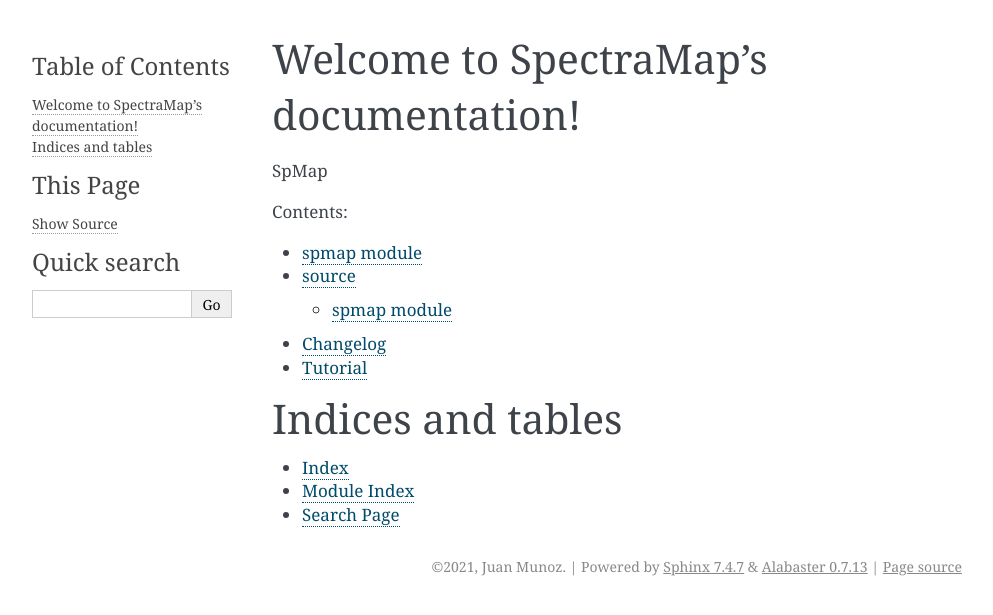
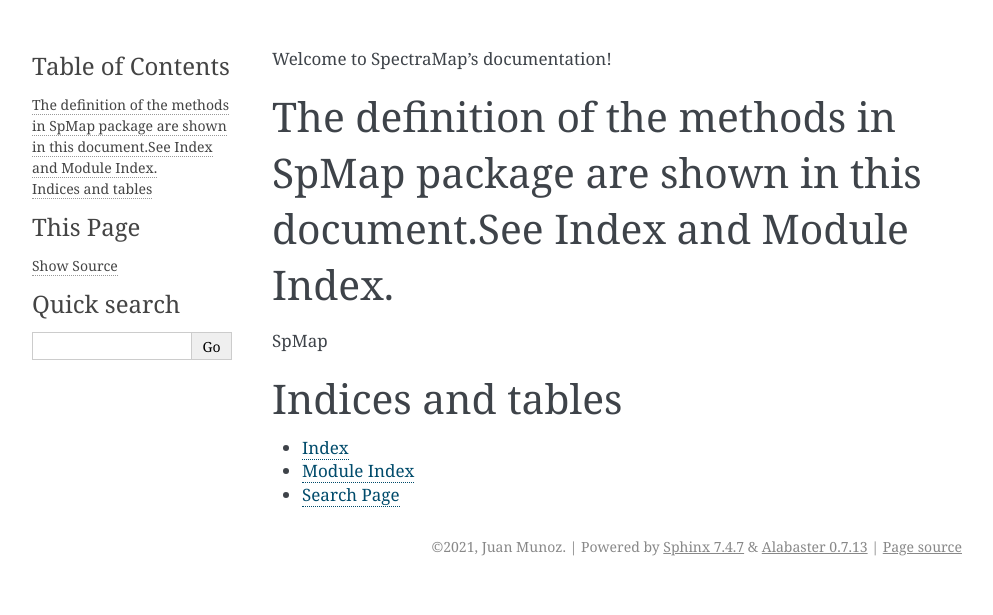
Before and after one commit to MicroscopeMaestro/spectramap, a Sphinx documentation site: the page built from docs/index.rst, in a window 1280 px wide. Shown: the top 615 px of the page, without its empty margins (148-1141 px from the left). Built offline with Sphinx 7.4.7, drawn with Linux system fonts in a browser that asks for light colours.

Commit message:
Add files via upload

```diff
--- a/docs/index.rst
+++ b/docs/index.rst
@@ -4,6 +4,8 @@
    contain the root `toctree` directive.
 
 Welcome to SpectraMap's documentation!
+
+The definition of the methods in SpMap package are shown in this document.See Index and Module Index.
 ======================================
 
 SpMap
@@ -12,11 +14,6 @@ SpMap
    :maxdepth: 2
    :caption: Contents:
 
-   rst/spmap
-   rst/modules
-   rst/changelog
-   rst/tutorial
-
 
 Indices and tables
 ==================
--- a/docs/source/spmap.py
+++ b/docs/source/spmap.py
@@ -5,6 +5,7 @@
 """
 from sklearn.cluster import DBSCAN
 import hdbscan
+from sys import exit
 import spc_spectra as spc
 from os import listdir
 from os.path import isfile, join
@@ -48,12 +49,20 @@ import scipy.linalg as splin
 from scipy.stats import pearsonr
 import scipy.optimize as opt
 import scipy as sp
-
 #############################################
 # Internal functions
 #############################################
 
 def plot_conditions():
+    """
+    Standard condition for plotting the plots
+
+    Returns
+    -------
+    fig_size : float
+        the size of the frame of the plot.
+
+    """
     fig_width_pt = 300  # 246 Get this from LaTeX using \showthe\columnwidth
     inches_per_pt = 1.0/72.27               # Convert pt to inches
     golden_mean = (sqrt(5)-1.0)/2.0         # Aesthetic ratio
@@ -69,11 +78,25 @@ def plot_conditions():
     plt.rcParams['ytick.labelsize'] = 8
     plt.rcParams['axes.labelsize'] = 10
     plt.rcParams['figure.figsize'] = fig_size
-    #plt.rcParams.update({'figure.autolayout': True})
-
     return fig_size
 
 def find_pixel(data, lower):
+    """
+    It finds the pixel location (index) with the wavenumber input
+
+    Parameters
+    ----------
+    data : float array
+        data of the pixels.
+    lower : float
+        target wavenumber.
+
+    Returns
+    -------
+    index_lower : float
+        index.
+
+    """
     setted_list = pd.to_numeric(data.columns).to_list()
     value_chosen = lower
     minimum = float("inf")
@@ -93,14 +116,16 @@ def NNLS(M, U):
     squares with the abundance nonnegative constraint (ANC).
     Utilizes the method of Bro.
 
-    Parameters:
-        M: `numpy array`
-            2D data matrix (N x p).
-
-        U: `numpy array`
-            2D matrix of endmembers (q x p).
-
-    Returns: `numpy array`
+    Parameters
+    ----------
+    M : numpy array
+        2D data matrix (N x p).
+    U: numpy array
+        2D matrix of endmembers (q x p).
+
+    Returns
+    -------
+    X : array
         An abundance maps (N x q).
 
     References:
@@ -108,11 +133,9 @@ def NNLS(M, U):
     """
     N, p1 = M.shape
     q, p2 = U.shape
-
     X = np.zeros((N, q), dtype=np.float32)
     MtM = np.dot(U, U.T)
     for n1 in range(N):
-        # opt.nnls() return a tuple, the first element is the result
         X[n1] = opt.nnls(MtM, np.dot(U, M[n1]))[0]
     return X
 
@@ -138,7 +161,6 @@ def OLS(M, U):
     """
     N, p1 = M.shape
     q, p2 = U.shape
-
     X = np.zeros((N, q), dtype=np.float32)
     MtM = np.dot(U, U.T)
     for n1 in range(N):
@@ -153,132 +175,108 @@ def pearson_affinity(M):
    return 1 - np.array([[pearsonr(a,b)[0] for a in M] for b in M])
 
 def estimate_snr(Y,r_m,x):
-
   [L, N] = Y.shape           # L number of bands (channels), N number of pixels
   [p, N] = x.shape           # p number of endmembers (reduced dimension)
-
   P_y     = sp.sum(Y**2)/float(N)
   P_x     = sp.sum(x**2)/float(N) + sp.sum(r_m**2)
   snr_est = 10*sp.log10( (P_x - p/L*P_y)/(P_y - P_x) )
-
   return snr_est
 
 def vca(Y,R,verbose = True,snr_input = 0):
-# Vertex Component Analysis
-#
-# Ae, indice, Yp = vca(Y,R,verbose = True,snr_input = 0)
-#
-# ------- Input variables -------------
-#  Y - matrix with dimensions L(channels) x N(pixels)
-#      each pixel is a linear mixture of R endmembers
-#      signatures Y = M x s, where s = gamma x alfa
-#      gamma is a illumination perturbation factor and
-#      alfa are the abundance fractions of each endmember.
-#  R - positive integer number of endmembers in the scene
-#
-# ------- Output variables -----------
-# Ae     - estimated mixing matrix (endmembers signatures)
-# indice - pixels that were chosen to be the most pure
-# Yp     - Data matrix Y projected.
-#
-# ------- Optional parameters---------
-# snr_input - (float) signal to noise ratio (dB)
-# v         - [True | False]
-# ------------------------------------
-
-  #############################################
-  # Initializations
-  #############################################
-  if len(Y.shape)!=2:
-    sys.exit('Input data must be of size L (number of bands i.e. channels) by N (number of pixels)')
-
-  [L, N]=Y.shape   # L number of bands (channels), N number of pixels
-
-  R = int(R)
-  if (R<0 or R>L):
-    sys.exit('ENDMEMBER parameter must be integer between 1 and L')
-
-  #############################################
-  # SNR Estimates
-  #############################################
-
-  if snr_input==0:
-    y_m = sp.mean(Y,axis=1,keepdims=True)
-    Y_o = Y - y_m           # data with zero-mean
-    Ud  = splin.svd(sp.dot(Y_o,Y_o.T)/float(N))[0][:,:R]  # computes the R-projection matrix
-    x_p = sp.dot(Ud.T, Y_o)                 # project the zero-mean data onto p-subspace
-
-    SNR = estimate_snr(Y,y_m,x_p);
-
-    if verbose:
-      print("SNR estimated = {}[dB]".format(SNR))
-  else:
-    SNR = snr_input
-    if verbose:
-      print("input SNR = {}[dB]\n".format(SNR))
-
-  SNR_th = 15 + 10*sp.log10(R)
-
-  #############################################
-  # Choosing Projective Projection or
-  #          projection to p-1 subspace
-  #############################################
-
-  if SNR < SNR_th:
-    if verbose:
-      print("... Select proj. to R-1")
-
-      d = R-1
-      if snr_input==0: # it means that the projection is already computed
-        Ud = Ud[:,:d]
-      else:
-        y_m = sp.mean(Y,axis=1,keepdims=True)
-        Y_o = Y - y_m  # data with zero-mean
-
-        Ud  = splin.svd(sp.dot(Y_o,Y_o.T)/float(N))[0][:,:d]  # computes the p-projection matrix
-        x_p =  sp.dot(Ud.T,Y_o)                 # project thezeros mean data onto p-subspace
-
-      Yp =  sp.dot(Ud,x_p[:d,:]) + y_m      # again in dimension L
-
-      x = x_p[:d,:] #  x_p =  Ud.T * Y_o is on a R-dim subspace
-      c = sp.amax(sp.sum(x**2,axis=0))**0.5
-      y = sp.vstack(( x, c*sp.ones((1,N)) ))
-  else:
-    if verbose:
-      print("... Select the projective proj.")
-
-    d = R
-    Ud  = splin.svd(sp.dot(Y,Y.T)/float(N))[0][:,:d] # computes the p-projection matrix
-
-    x_p = sp.dot(Ud.T,Y)
-    Yp =  sp.dot(Ud,x_p[:d,:])      # again in dimension L (note that x_p has no null mean)
-
-    x =  sp.dot(Ud.T,Y)
-    u = sp.mean(x,axis=1,keepdims=True)        #equivalent to  u = Ud.T * r_m
-    y =  x / sp.dot(u.T,x)
-
-
-  #############################################
-  # VCA algorithm
-  #############################################
-
-  indice = sp.zeros((R),dtype=int)
-  A = sp.zeros((R,R))
-  A[-1,0] = 1
-
-  for i in range(R):
-    w = sp.random.rand(R,1);
-    f = w - sp.dot(A,sp.dot(splin.pinv(A),w))
-    f = f / splin.norm(f)
-
-    v = sp.dot(f.T,y)
-
-    indice[i] = sp.argmax(sp.absolute(v))
-    A[:,i] = y[:,indice[i]]        # same as x(:,indice(i))
-
-  Ae = Yp[:,indice]
-
-  return (Ae,indice,Yp)
+    """
+    Vertex Component Analysis
+
+    Ae, indice, Yp = vca(Y,R,verbose = True,snr_input = 0)
+
+    ------- Input variables -------------
+      Y - matrix with dimensions L(channels) x N(pixels)
+          each pixel is a linear mixture of R endmembers
+          signatures Y = M x s, where s = gamma x alfa
+          gamma is a illumination perturbation factor and
+          alfa are the abundance fractions of each endmember.
+      R - positive integer number of endmembers in the scene
+
+    ------- Output variables -----------
+    Ae     - estimated mixing matrix (endmembers signatures)
+    indice - pixels that were chosen to be the most pure
+    Yp     - Data matrix Y projected.
+
+    ------- Optional parameters---------
+    snr_input - (float) signal to noise ratio (dB)
+    v         - [True | False]
+    ------------------------------------
+    """
+    #############################################
+    # Initializations
+    #############################################
+    if len(Y.shape)!=2:
+      sys.exit('Input data must be of size L (number of bands i.e. channels) by N (number of pixels)')
+    [L, N]=Y.shape   # L number of bands (channels), N number of pixels
+    R = int(R)
+    if (R<0 or R>L):
+      sys.exit('ENDMEMBER parameter must be integer between 1 and L')
+    #############################################
+    # SNR Estimates
+    #############################################
+    if snr_input==0:
+      y_m = sp.mean(Y,axis=1,keepdims=True)
+      Y_o = Y - y_m           # data with zero-mean
+      Ud  = splin.svd(sp.dot(Y_o,Y_o.T)/float(N))[0][:,:R]  # computes the R-projection matrix
+      x_p = sp.dot(Ud.T, Y_o)                 # project the zero-mean data onto p-subspace
+      SNR = estimate_snr(Y,y_m,x_p);
+      if verbose:
+        print("SNR estimated = {}[dB]".format(SNR))
+    else:
+      SNR = snr_input
+      if verbose:
+        print("input SNR = {}[dB]\n".format(SNR))
+    SNR_th = 15 + 10*sp.log10(R)
+    #############################################
+    # Choosing Projective Projection or
+    #          projection to p-1 subspace
+    #############################################
+    if SNR < SNR_th:
+      if verbose:
+        print("... Select proj. to R-1")
+        d = R-1
+        if snr_input==0: # it means that the projection is already computed
+          Ud = Ud[:,:d]
+        else:
+          y_m = sp.mean(Y,axis=1,keepdims=True)
+          Y_o = Y - y_m  # data with zero-mean
+
+          Ud  = splin.svd(sp.dot(Y_o,Y_o.T)/float(N))[0][:,:d]  # computes the p-projection matrix
+          x_p =  sp.dot(Ud.T,Y_o)                 # project thezeros mean data onto p-subspace
+
+        Yp =  sp.dot(Ud,x_p[:d,:]) + y_m      # again in dimension L
+        x = x_p[:d,:] #  x_p =  Ud.T * Y_o is on a R-dim subspace
+        c = sp.amax(sp.sum(x**2,axis=0))**0.5
+        y = sp.vstack(( x, c*sp.ones((1,N)) ))
+    else:
+      if verbose:
+        print("... Select the projective proj.")
+      d = R
+      Ud  = splin.svd(sp.dot(Y,Y.T)/float(N))[0][:,:d] # computes the p-projection matrix
+      x_p = sp.dot(Ud.T,Y)
+      Yp =  sp.dot(Ud,x_p[:d,:])      # again in dimension L (note that x_p has no null mean)
+      x =  sp.dot(Ud.T,Y)
+      u = sp.mean(x,axis=1,keepdims=True)        #equivalent to  u = Ud.T * r_m
+      y =  x / sp.dot(u.T,x)
+    #############################################
+    # VCA algorithm
+    #############################################
+    indice = sp.zeros((R),dtype=int)
+    A = sp.zeros((R,R))
+    A[-1,0] = 1
+    for i in range(R):
+      w = sp.random.rand(R,1);
+      f = w - sp.dot(A,sp.dot(splin.pinv(A),w))
+      f = f / splin.norm(f)
+      v = sp.dot(f.T,y)
+      indice[i] = sp.argmax(sp.absolute(v))
+      A[:,i] = y[:,indice[i]]        # same as x(:,indice(i))
+    Ae = Yp[:,indice]
+    return (Ae,indice,Yp)
 
 def snip(raman_spectra,niter):
     #snip algorithm
@@ -694,40 +692,45 @@ class hyper_object:
         """
         print('2D scatter')
         fig_size = plot_conditions()
-        unique = label.unique()
-        c = label
-        length = len(unique)
-        print('Num label:', length)
-        if length > 1:
-            if colors == 'auto':
-                colormap = cm.get_cmap('hsv')
-                norm = colors_map.Normalize(vmin=0, vmax=length)
-                colors = colormap(norm(range(length)))
-
-            newcolors = np.ones(len(label), dtype = object)
-            newcolors[:] = 'white'
-            for count in range(len(label)):
-                for count1 in range (len(unique)):
-                    if label.iloc[count] == unique[count1]:
-                        newcolors[label.index[count]] = colors[count1]
-            c = newcolors
         fig, ax = plt.subplots(figsize = fig_size, dpi = 300)
-        plt.xlabel('component 1')
-        plt.ylabel('component 2')
-        x= self.data.iloc[0, :].values
-        y= self.data.iloc[1, :].values
-        if length > 1:
-            ax.scatter(x, y, c = c, s = size, marker = 'o', alpha = 0.7, edgecolor = 'k', linewidths = 0.1)
-            patch = []
-            for count in range(len(unique)):
-                patch.append(plt.Line2D([],[], marker="o", ms=4, ls="", mec=None, color=colors[count], label=unique[count]))
-
-            ax.legend(handles=patch, loc = 2,  bbox_to_anchor=(0.97,1), borderaxespad=0, frameon = False)
+
+        if self.label.empty == 1:
+            x= self.data.iloc[0, :].values
+            y= self.data.iloc[1, :].values
+            ax.scatter(x, y, s = size, marker = 'o', alpha = 0.7, edgecolor = 'k', linewidths = 0.1)
         else:
-            ax.scatter(x, y, s = size, marker = 'o', alpha = 0.7, edgecolor = 'k', linewidths = 0.1)
-        ax.spines['top'].set_visible(False)
-        ax.spines['right'].set_visible(False)
-        plt.tight_layout()
+            unique = label.unique()
+            c = label
+            length = len(unique)
+            print('Num of labels:', length)
+            if length > 1:
+                if colors == 'auto':
+                    colormap = cm.get_cmap('hsv')
+                    norm = colors_map.Normalize(vmin=0, vmax=length)
+                    colors = colormap(norm(range(length)))
+                newcolors = np.ones(len(label), dtype = object)
+                newcolors[:] = 'white'
+                for count in range(len(label)):
+                    for count1 in range (len(unique)):
+                        if label.iloc[count] == unique[count1]:
+                            newcolors[label.index[count]] = colors[count1]
+                c = newcolors
+            plt.xlabel('component 1')
+            plt.ylabel('component 2')
+            x= self.data.iloc[0, :].values
+            y= self.data.iloc[1, :].values
+            if length > 1:
+                ax.scatter(x, y, c = c, s = size, marker = 'o', alpha = 0.7, edgecolor = 'k', linewidths = 0.1)
+                patch = []
+                for count in range(len(unique)):
+                    patch.append(plt.Line2D([],[], marker="o", ms=4, ls="", mec=None, color=colors[count], label=unique[count]))
+
+                ax.legend(handles=patch, loc = 2,  bbox_to_anchor=(0.97,1), borderaxespad=0, frameon = False)
+            else:
+                ax.scatter(x, y, s = size, marker = 'o', alpha = 0.7, edgecolor = 'k', linewidths = 0.1)
+            ax.spines['top'].set_visible(False)
+            ax.spines['right'].set_visible(False)
+            plt.tight_layout()
 
     def scatter_3D(self, color):
         """
@@ -1035,14 +1038,14 @@ class hyper_object:
                 concat = pd.concat([concat, stick])
 
                 if center == 1:
-                    axs[count].plot(pd.to_numeric(frame.columns), np.zeros(len(frame.columns))+0.5, linewidth = 0.4, color = 'grey')
+                    axs[count].plot(pd.to_numeric(frame.columns), np.zeros(len(frame.columns))+0.5, linewidth = 0.4, color = 'grey', alpha = 0.7)
 
                 if enable > 0:
                     peak_finder(count, axs[count], normalized_avg, enable, colors[count])
 
         axs[count].xaxis.set_visible(True)
         axs[count].spines['bottom'].set_visible(True)
-        axs[count].set_xlabel('Raman Shift (cm$^{-1}$)')
+        axs[count].set_xlabel('Wavenumber (cm$^{-1}$)')
         plt.subplots_adjust()
 
     def read_single_spc(self, path):
@@ -1668,7 +1671,7 @@ class hyper_object:
 
         Parameters
         ----------
-        label : string list (one value or Series)
+        label : string list (one value or Series) example: ['one'], [1, 2, 3]
             set the label into hyperobject.label.
 
         Returns
@@ -1951,7 +1954,7 @@ class hyper_object:
             axs.fill_between(pd.to_numeric(average.index).to_numpy(), average.add(std).values, average.subtract(std).values, alpha=0.30, color = 'k')
             axs.plot(pd.to_numeric(average.index).to_numpy(), average.values, 'k', linewidth = 0.7)
 
-        axs.set_xlabel('Raman Shift (cm$^{-1}$)')
+        axs.set_xlabel('Wavenumber (cm$^{-1}$)')
         axs.set_ylabel('Intensity')
         plt.tight_layout()
         plt.show()
@@ -2186,7 +2189,7 @@ class hyper_object:
 
                 if enable > 0:
                     peak_finder(count, axs, normalized_avg + center*count, enable, colors[count])
-            axs.set_xlabel('Raman Shift (cm$^{-1}$)')
+            axs.set_xlabel('Wavenumber (cm$^{-1}$)')
             axs.set_ylabel('Intensity')
             fig.canvas.set_window_title(self.name)
             final = concat.reset_index(drop = True)
@@ -2198,8 +2201,8 @@ class hyper_object:
             axs.plot(pd.to_numeric(self.data.columns), self.data.iloc[0,:] + center, label = self.name, linewidth = 0.7, color = colors[0], alpha = 0.7)
             if enable > 0:
                 peak_finder(0, axs, self.data.iloc[0,:] + center, enable, colors[0])
-            #print('warning only one spectrum use : show(False)')
-
+            axs.set_xlabel('Wavenumber (cm$^{-1}$)')
+            axs.set_ylabel('Intensity')
         plt.tight_layout()
 
     def clean_data(self):
@@ -2340,7 +2343,7 @@ class hyper_object:
 
     def pls_lda(self, num_components_pls, nor):
         """
-        Performs pls-lda as long as there are more than 2 classes
+        Performs supervised pls-lda as long as there are more than 2 classes (or labels)
         Parameters
         ----------
         num_components_pls : int
@@ -2351,37 +2354,46 @@ class hyper_object:
 
         Returns
         -------
-        None.
+        scores: hyperobject
+            scores of pls_lda
+
+        loadings: hyperobject
+            loadings of pls_lda
 
         """
         if self.label.empty == 1:
-            print('No labels')
-            exit()
+            exit('Error: No labels')
+        if type(self.label[0]) == str:
+            exit('Error: The labels are string')
+        if len(self.label.unique()) == 1:
+            exit('Error: Only 1 label in the dataset')
         norm = self.data.copy()
         pls = PLSRegression(n_components = num_components_pls, scale = nor)
 
         #return pls
         x_r, y_r = pls.fit_transform(norm, self.label.values)
 
+        #return (x_r, y_r)
         unique = self.label.unique()
-        clf = LinearDiscriminantAnalysis(solver = 'svd')
+        clf = LinearDiscriminantAnalysis(solver = 'svd', n_components = None)
         x_l = clf.fit_transform(x_r, self.label.values)
-
-        print('Variance : ', clf.explained_variance_ratio_)
-
+        if len(self.label.unique()) == 2:
+            print('Warning: Final number of components is 1 due to number of unique labels is 2. PLS_LDA is not completely done, instead PLS results are returned')
+            scores = hyper_object('scores')
+            scores.set_data(np.transpose(x_r))
+            scores.set_label(np.arange(1, len(scores.data)+1))
+        else:
+            print('Variance : ', clf.explained_variance_ratio_)
+            scores = hyper_object('scores')
+            scores.set_data(np.transpose(x_l))
+            scores.set_label(np.arange(1, len(scores.data)+1))
         loadings = hyper_object('loadings')
         loadings.set_data(np.transpose(pls.x_loadings_))
         loadings.set_wavenumber(pd.to_numeric(self.data.columns))
-        loadings.set_label(np.arange(num_components_pls))
-
-        scores = hyper_object('scores')
-        scores.set_data(np.transpose(x_l))
-        scores.set_label(np.arange(len(scores.data)))
-
-        print('components :')
-        print(scores.label)
-
-        return(loadings, scores)
+        loadings.set_label(np.arange(1, num_components_pls+1))
+        print('Number of components :', len (scores.label))
+
+        return(scores, loadings)
 
     def save_data(self, file, name):
         """
@@ -2426,7 +2438,8 @@ class hyper_object:
         gfg_csv_data = pd.DataFrame(result).to_csv(file + '_' + name + '.csv.xz', index = False, header = True, compression='xz')
 
     def pca(self, num_components, nor):
-        """ Compute pca analysis and print 2 or 3 componets, as well as the loadings up to 10
+        """ Compute pca analysis
+
         Parameters
         ----------
         num_components : int
@@ -2443,7 +2456,9 @@ class hyper_object:
             array of the loadings
 
         """
-        # Creating figure
+        if self.label.empty == 1:
+           print('Error: No labels')
+           exit()
         path = None
         color = 'auto'
         unique = self.label.unique()
@@ -2461,14 +2476,14 @@ class hyper_object:
         print('variance :', aux)
         scores =  hyper_object('scores')
         scores.set_data(np.transpose(X_transformed))
-        scores.set_label(np.arange(num_components))
+        scores.set_label(np.arange(1, num_components+1))
         scores.set_position(pd.DataFrame(np.zeros((num_components, 2)), columns = ['x', 'y']))
         loadings = hyper_object('loadings')
         loadings.set_data(components.components_)
         loadings.set_wavenumber(pd.to_numeric(self.data.columns))
-        loadings.set_label(np.arange(num_components))
+        loadings.set_label(np.arange(1, num_components+1))
         loadings.set_position(pd.DataFrame(np.zeros((num_components, 2)), columns = ['x', 'y']))
-        return (loadings, scores)
+        return (scores, loadings)
 
     def read_1064_3D(self, path_file, path_calibration, resolution, resolutionz):
         """
```
Also changed, not shown: 14 other files.
